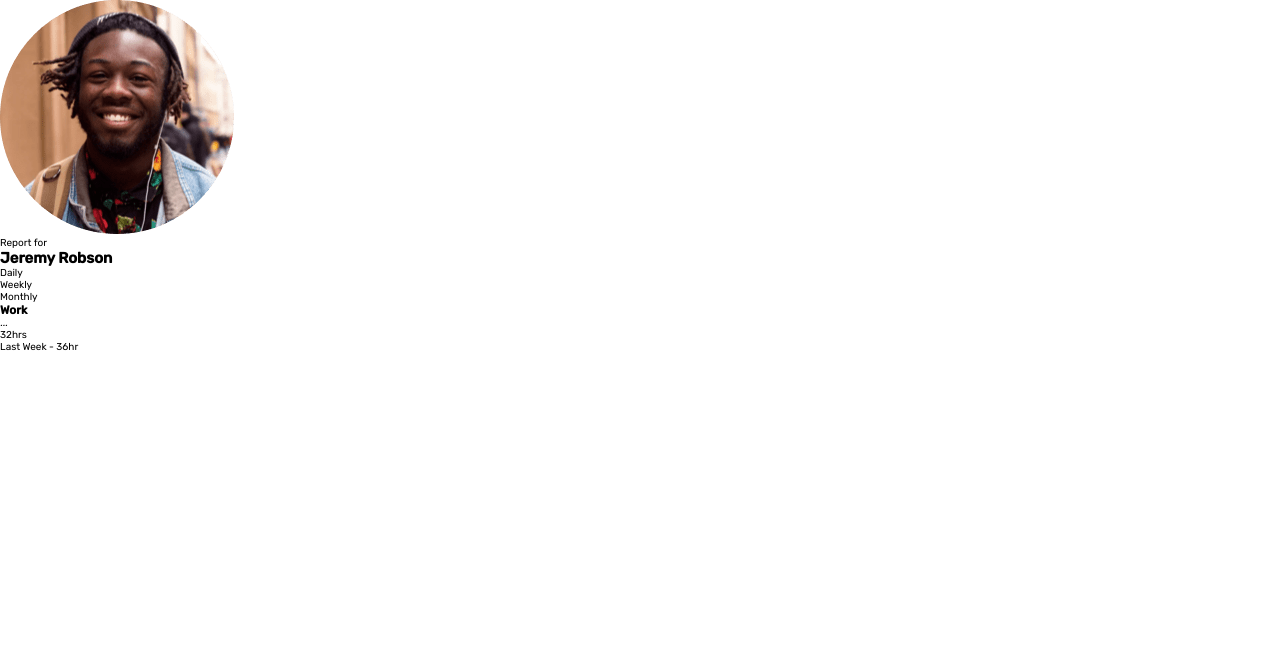
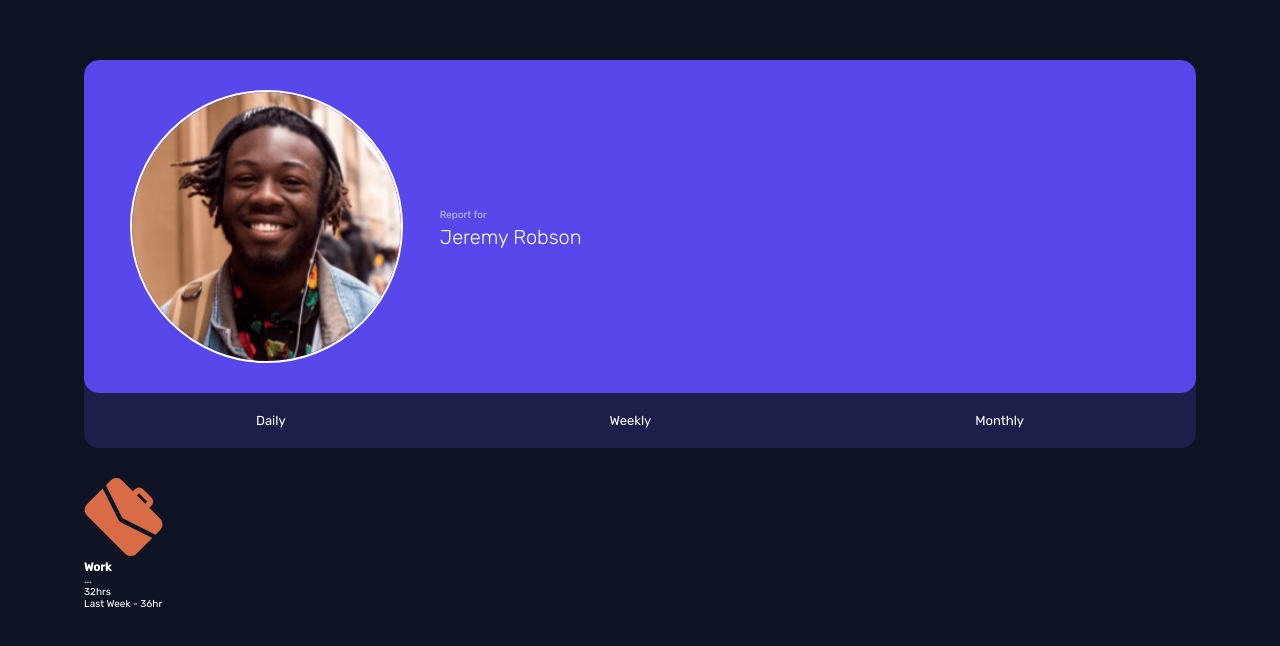
Before and after one commit to MaxxxWolczyk/Time-tracking-dashboard, a website: page index.html in a window 1280 px wide. Drawn offline with Linux system fonts and the light colour scheme.

Commit message:
Created header element

```diff
--- a/Sass/_app.scss
+++ b/Sass/_app.scss
@@ -0,0 +1,16 @@
+.app {
+    position: absolute;
+    padding: 6rem 2rem;
+    // top: 50%;
+    left: 50%;
+    transform: translate(-50%, 0);
+
+    display: flex;
+    flex-direction: column;
+    width: 90%;
+
+
+    &>* {
+        width: 100%;
+    }
+}
--- a/Sass/_base.scss
+++ b/Sass/_base.scss
@@ -3,3 +3,7 @@
     padding: 0;
     box-sizing: border-box;
 }
+
+body {
+    background-color: $neutral-vdb;
+}
--- a/Sass/_header.scss
+++ b/Sass/_header.scss
@@ -0,0 +1,55 @@
+.header {
+    display: flex;
+    flex-direction: column;
+    justify-content: center;
+    align-content: space-between;
+    border-radius: 1.5rem;
+    overflow: hidden;
+
+
+    &__bio {
+        display: flex;
+        justify-content: space-evenly;
+        align-items: center;
+        background-color: $color-primary;
+        padding: 3rem 1rem;
+        border-radius: 1.5rem;
+        z-index: 1;
+
+        &-img {
+            width: 25%;
+            border: 2px solid white;
+            border-radius: 50%;
+        }
+    }
+
+
+    &__time-stamps {
+        display: flex;
+        justify-content: space-around;
+        align-items: center;
+        background-color: $neutral-db;
+        padding: 5rem 1rem 2rem 1rem;
+        transform: translateY(-3rem);
+        border-radius: 1.5rem;
+    }
+
+    &__time-stamp {
+        font-size: 1.3rem;
+    }
+}
+
+.text-box {
+    width: 65%;
+
+    &__report {
+        color: $neutral-pb;
+        line-height: 2rem;
+    }
+
+    &__name {
+        font-size: 2rem;
+        font-weight: $font-light;
+
+    }
+}
--- a/Sass/_typography.scss
+++ b/Sass/_typography.scss
@@ -6,4 +6,5 @@ html {
 
 body {
     font-family: 'Rubik', sans-serif;
+    color: white;
 }
--- a/index.html
+++ b/index.html
@@ -24,23 +24,37 @@
 
 
   <div class="app">
-    <div class="header">
+    <div class="app__header header">
       <div class="header__bio">
-        <img src="images/image-jeremy.png" alt="User photo" class="header__img">
-        <p class="header__report">Report for</p>
-        <h2 class="header__name">Jeremy Robson</h2>
+        <img src="images/image-jeremy.png" alt="User photo" class="header__bio-img">
+
+        <div class="header__text-box text-box">
+          <p class="text-box__report">Report for</p>
+          <h2 class="text-box__name">Jeremy Robson</h2>
+        </div>
+
       </div>
       <div class="header__time-stamps">
-        <p class="time-stamp">Daily</p>
-        <p class="time-stamp">Weekly</p>
-        <p class="time-stamp">Monthly</p>
+        <p class="header__time-stamp">Daily</p>
+        <p class="header__time-stamp">Weekly</p>
+        <p class="header__time-stamp">Monthly</p>
       </div>
     </div>
     <div class="app__main-content">
 
 
       <div class="card" data-type="work">
-        <div class="card__bg"></div>
+        <div class="card__bg">
+
+
+          <svg width="79" height="79" xmlns="http://www.w3.org/2000/svg" class="card__bg-img">
+            <path
+              d="m18.687 10.43 15.464 30.906c.31.682.743 1.322 1.3 1.88.558.557 1.198.99 1.714 1.217L68.237 59.98 52.484 75.732a8.025 8.025 0 0 1-11.355 0L2.934 37.538a8.025 8.025 0 0 1 0-11.356L18.687 10.43Zm19.345-7.99 10.839 10.838 2.065-2.064a5.845 5.845 0 0 1 8.258 0l8.258 8.259a5.845 5.845 0 0 1 0 8.258l-2.064 2.064 10.839 10.84a8.025 8.025 0 0 1 0 11.355l-4.728 4.728L39.126 40.53a1.963 1.963 0 0 1-.578-.413 1.963 1.963 0 0 1-.413-.578L21.95 7.168l4.728-4.728a8.025 8.025 0 0 1 11.355 0Zm17.033 12.903-2.064 2.065 8.258 8.258 2.064-2.064-8.258-8.259Z"
+              fill="#D96C47" fill-rule="nonzero" />
+          </svg>
+
+
+        </div>
         <div class="card__content">
           <h3 class="card__title">Work</h3>
           <i class="card__icon">...</i>
--- a/main.scss
+++ b/main.scss
@@ -1,6 +1,6 @@
+@import "Sass/variables";
 @import "Sass/base";
 @import "Sass/typography";
-@import "Sass/variables";
 @import "Sass/mixin";
 @import "Sass/app";
 @import "Sass/header";
```
Also changed, not shown: Css/style.css, 1 other file.
